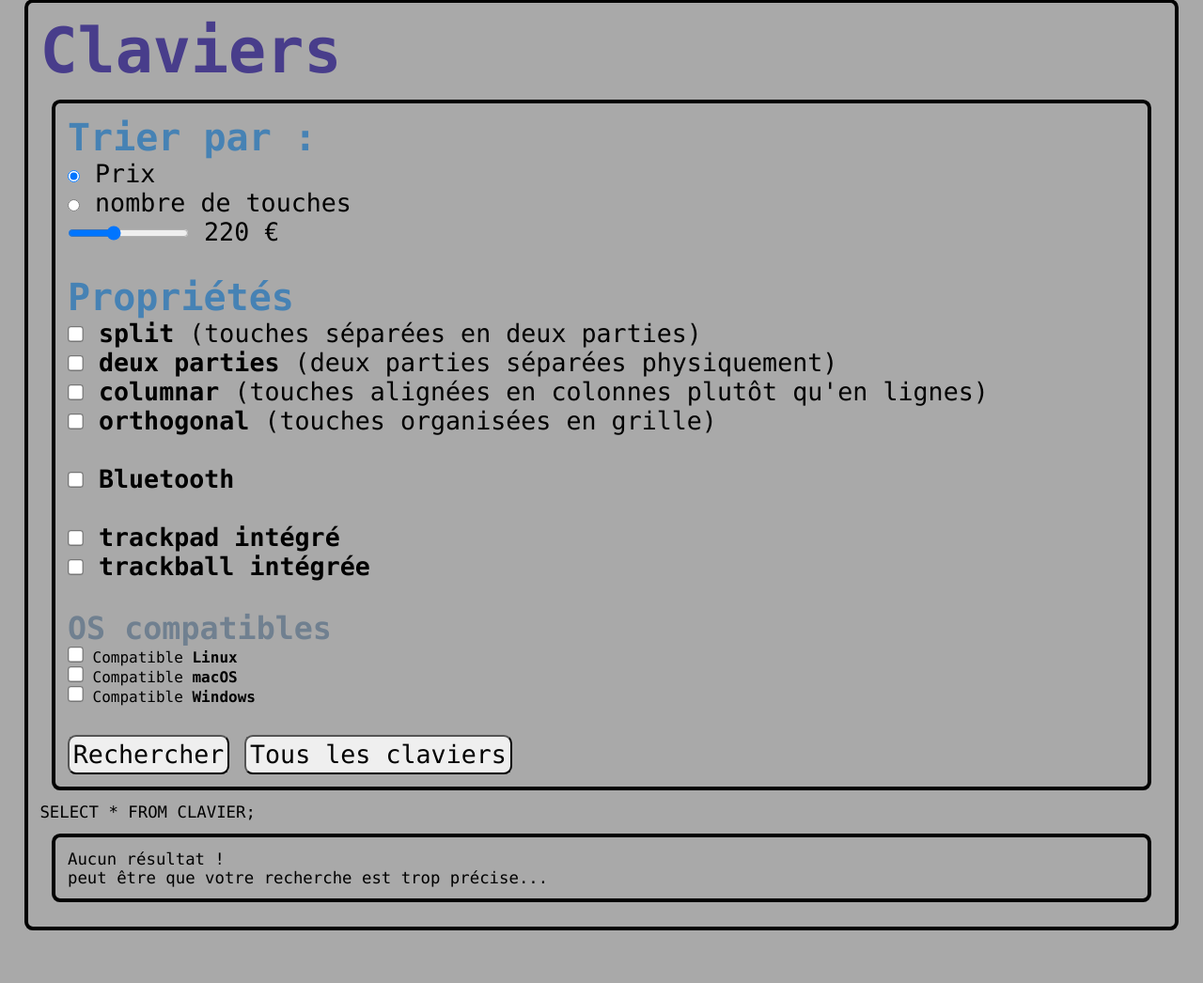
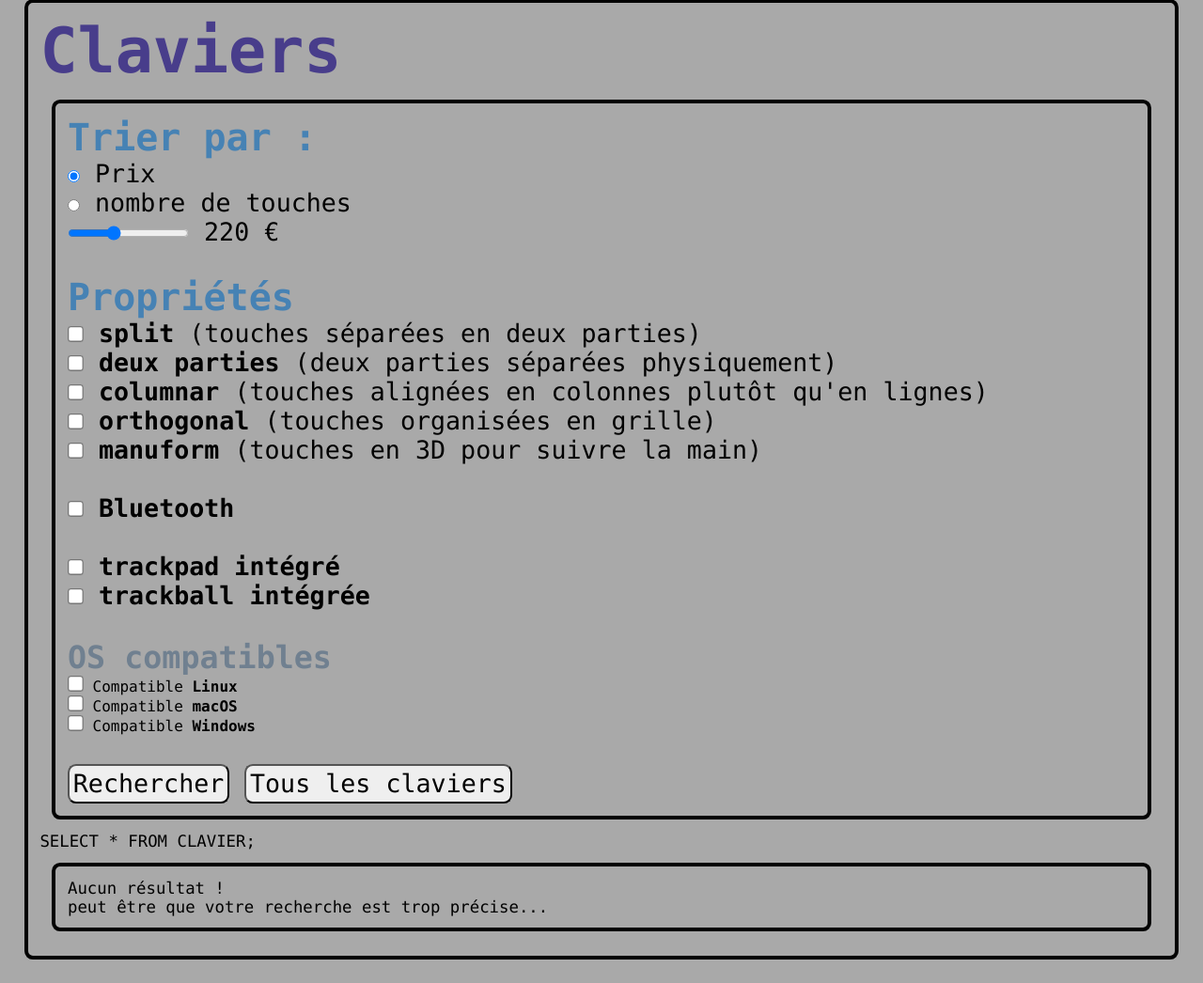
Before and after one commit to OsKaR31415/claviers-et-souris, a PHP site: page /claviers.php in a window 1280 px wide. Shown: the part 175-1221 px from the top of the page at 94% size. Before the commit the page ends 1165 px from the top, so only its background shows below. Run offline with PHP 8.4, Linux system fonts and the light colour scheme; data that the repository does not hold is empty.

Commit message:
add "manuform" search filter

```diff
--- a/form_claviers.inc.php
+++ b/form_claviers.inc.php
@@ -57,6 +57,10 @@
         <div>
             <input type="checkbox" name="orthogonal" class="checkbox">
             <label for="orthogonal"> <strong>orthogonal</strong> (touches organisées en grille) </label>
+        </div>
+        <div>
+            <input type="checkbox" name="manuform" class="checkbox">
+            <label for="manuform"> <strong>manuform</strong> (touches en 3D pour suivre la main) </label>
         </div>
 
         <div><br/></div>
```
